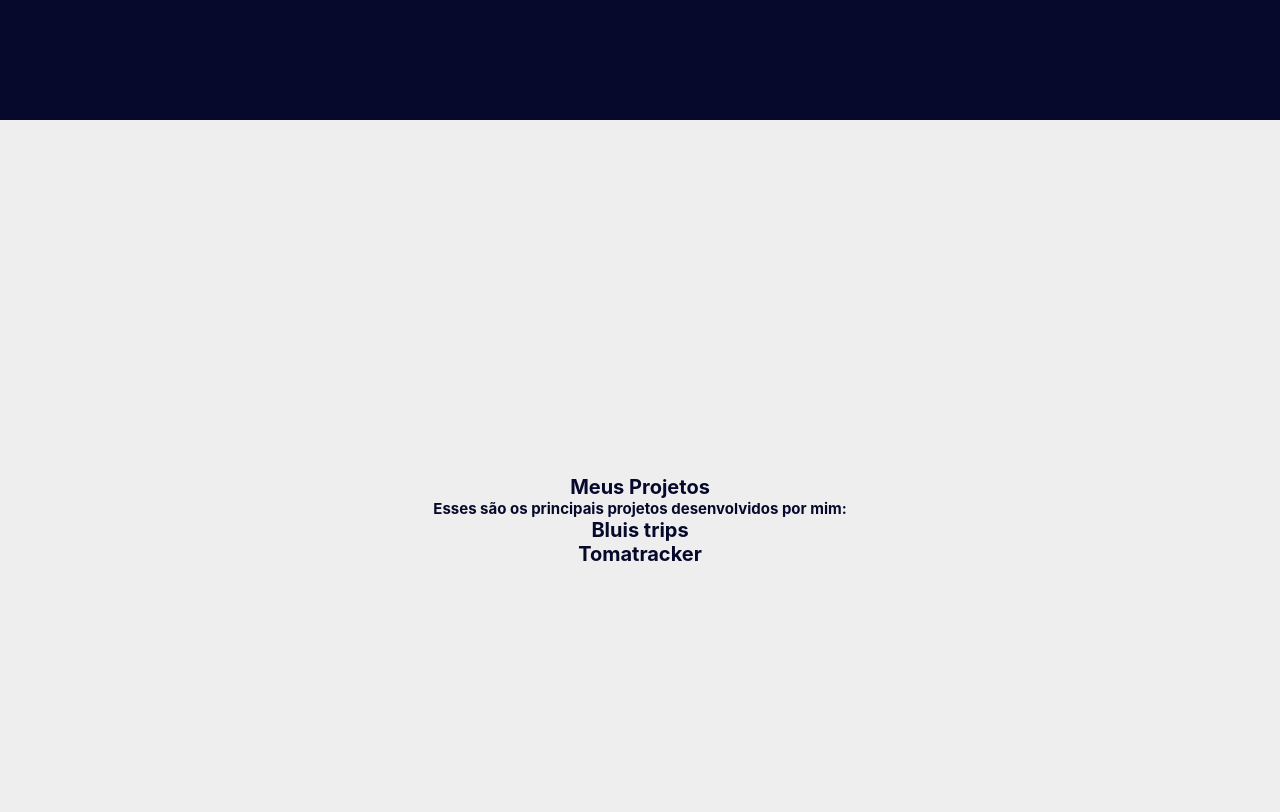
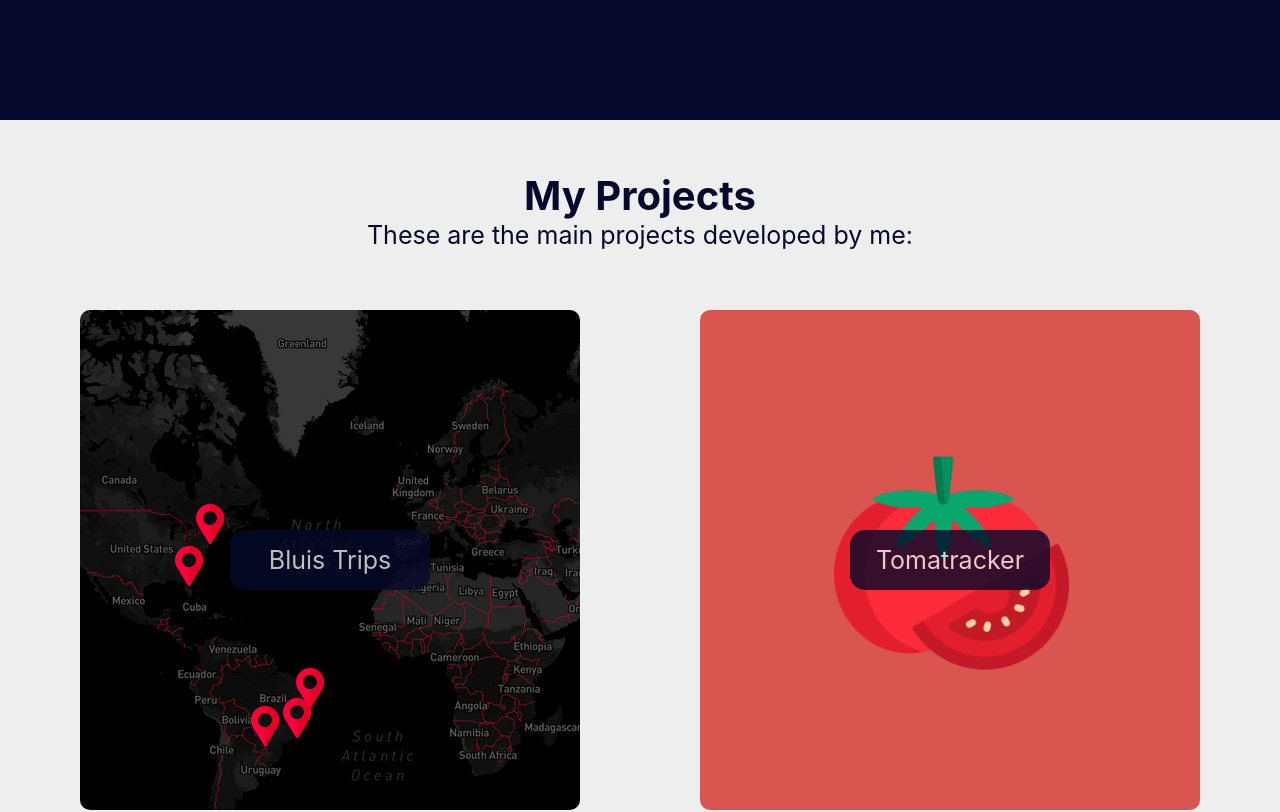
Before and after one commit to brunolbahiense/bluis, a Next.js app: page / in a window 1280 px wide. Shown: the part 680-1492 px from the top of the page. Built offline with nearby package versions, Linux system fonts and the light colour scheme.

Commit message:
links created

```diff
--- /dev/null
+++ b/src/components/Button/index.tsx
@@ -0,0 +1,9 @@
+import * as S from './styles'
+
+interface ButtonProps {
+  text: string
+}
+
+const Button = (props: ButtonProps) => <S.Button>{props.text}</S.Button>
+
+export default Button
--- /dev/null
+++ b/src/components/Button/styles.ts
@@ -0,0 +1,19 @@
+import styled from 'styled-components'
+
+export const Button = styled.div`
+  width: 8em;
+  font-size: 2.5rem;
+  font-weight: 400;
+  padding: 1.5rem;
+  background-color: #06092b;
+  color: #eee;
+  border: none;
+  border-radius: 15px;
+  cursor: pointer;
+  opacity: 0.8;
+  margin: 2em;
+
+  :hover {
+    opacity: 1;
+  }
+`
--- /dev/null
+++ b/src/pages/Contact/index.tsx
@@ -0,0 +1,13 @@
+import * as S from '../../styles/Main'
+import SocialMedia from 'components/Social'
+
+export default function Contact() {
+  return (
+    <>
+      <S.Wrapper>
+        <S.Description>Contact me</S.Description>
+        <SocialMedia />
+      </S.Wrapper>
+    </>
+  )
+}
--- /dev/null
+++ b/src/pages/Main/index.tsx
@@ -0,0 +1,12 @@
+import * as S from '../../styles/Main'
+
+export default function Main() {
+  return (
+    <>
+      <S.Wrapper>
+        <S.Logo src="/img/Bluis.svg" alt="Bluis escrito entre os síbolos < >" />
+        <S.Description>Developing your future</S.Description>
+      </S.Wrapper>
+    </>
+  )
+}
--- /dev/null
+++ b/src/pages/Portfolio/index.tsx
@@ -0,0 +1,32 @@
+import Link from 'next/link'
+import * as S from '../../styles/Main'
+import Button from 'components/Button'
+
+export default function Portfolio() {
+  return (
+    <>
+      <S.WrapperW>
+        <S.Title>My Projects</S.Title>
+        <S.Description>
+          These are the main projects developed by me:
+        </S.Description>
+        <S.Sites>
+          <S.ClickTrips>
+            <Link href="https://bluis-trips.vercel.app">
+              <div>
+                <Button text="Bluis Trips" />
+              </div>
+            </Link>
+          </S.ClickTrips>
+          <S.ClickToma>
+            <Link href="https://bluis.vercel.app">
+              <div>
+                <Button text="Tomatracker" />
+              </div>
+            </Link>
+          </S.ClickToma>
+        </S.Sites>
+      </S.WrapperW>
+    </>
+  )
+}
--- a/src/pages/index.tsx
+++ b/src/pages/index.tsx
@@ -1,24 +1,12 @@
-import * as S from '../styles/Main'
-import SocialMedia from 'components/Social'
-
+import Main from './Main'
+import Portfolio from './Portfolio'
+import Contact from './Contact'
 export default function Home() {
   return (
     <>
-      <S.Wrapper>
-        <S.Logo src="/img/Bluis.svg" alt="Bluis escrito entre os síbolos < >" />
-        <S.Description>Soluções em Tech</S.Description>
-      </S.Wrapper>
-      <S.WrapperW>
-        <h1>Meus Projetos</h1>
-        <h2>Esses são os principais projetos desenvolvidos por mim:</h2>
-
-        <h1>Bluis trips</h1>
-        <h1>Tomatracker</h1>
-      </S.WrapperW>
-      <S.Wrapper>
-        <S.Description>Siga-me nas redes Sociais</S.Description>
-        <SocialMedia />
-      </S.Wrapper>
+      <Main />
+      <Portfolio />
+      <Contact />
     </>
   )
 }
--- /dev/null
+++ b/src/pages/test.tsx
@@ -0,0 +1,5 @@
+import Header from 'components/Header'
+
+export default function Test() {
+  return <Header />
+}
--- a/src/styles/Main.ts
+++ b/src/styles/Main.ts
@@ -24,6 +24,13 @@ export const WrapperW = styled.main`
   align-items: center;
   justify-content: center;
 `
+export const Sites = styled.div`
+  display: flex;
+  flex-direction: row;
+  align-items: center;
+  justify-content: center;
+  text-align: center;
+`
 
 export const Logo = styled.img`
   width: min(50rem, 100%);
@@ -34,3 +41,29 @@ export const Description = styled.h2`
   font-size: 2.5rem;
   font-weight: 400;
 `
+export const Title = styled.h1`
+  font-size: 4rem;
+`
+
+export const ClickTrips = styled.div`
+  background-image: url(../img/trips.png);
+  width: 50em;
+  height: 50em;
+  display: flex;
+  align-items: center;
+  justify-content: center;
+  text-align: center;
+  margin: 6em;
+  border-radius: 10px;
+`
+export const ClickToma = styled.div`
+  background-image: url(../img/tomatracker.png);
+  width: 50em;
+  height: 50em;
+  display: flex;
+  align-items: center;
+  justify-content: center;
+  text-align: center;
+  margin: 6em;
+  border-radius: 10px;
+`
```
Also changed, not shown: public/img/tomatracker.png (added), public/img/trips.png (added).
